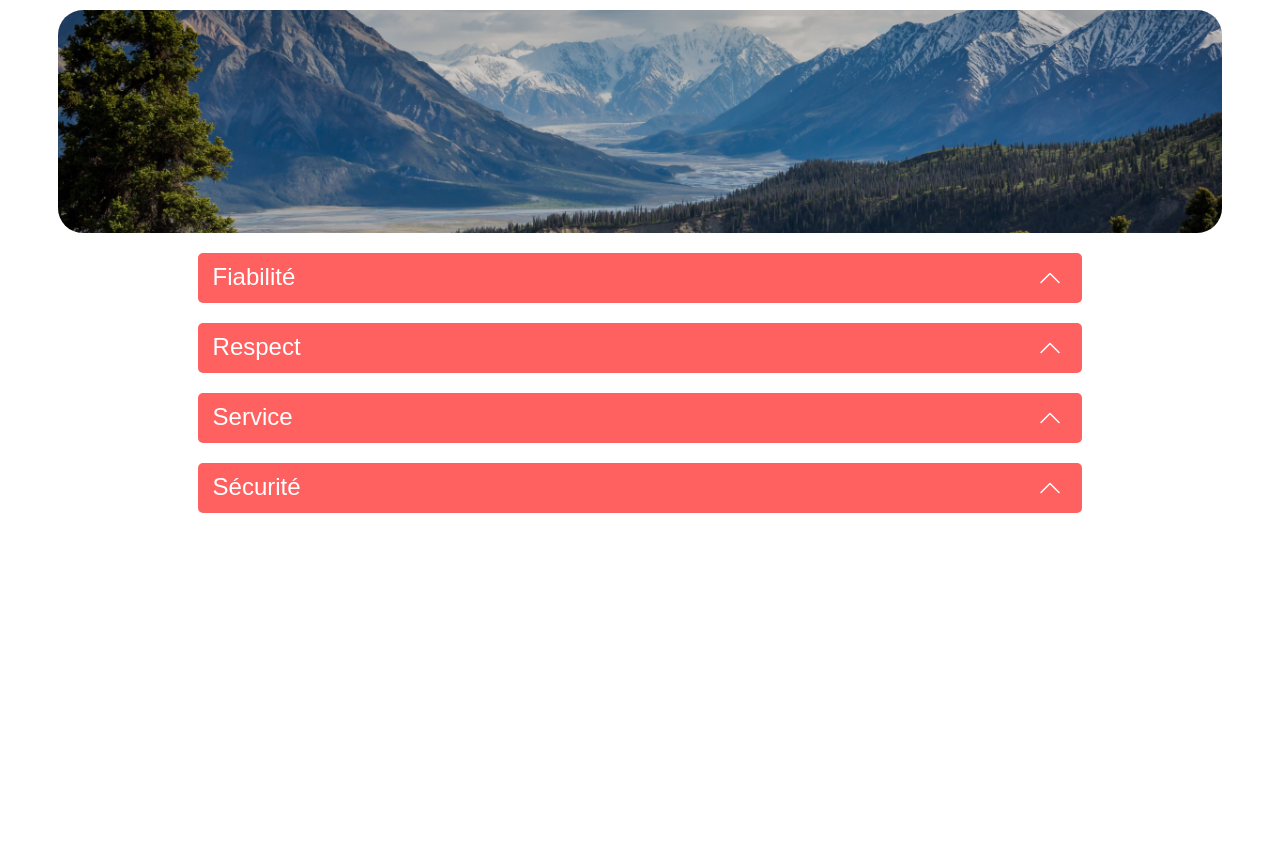
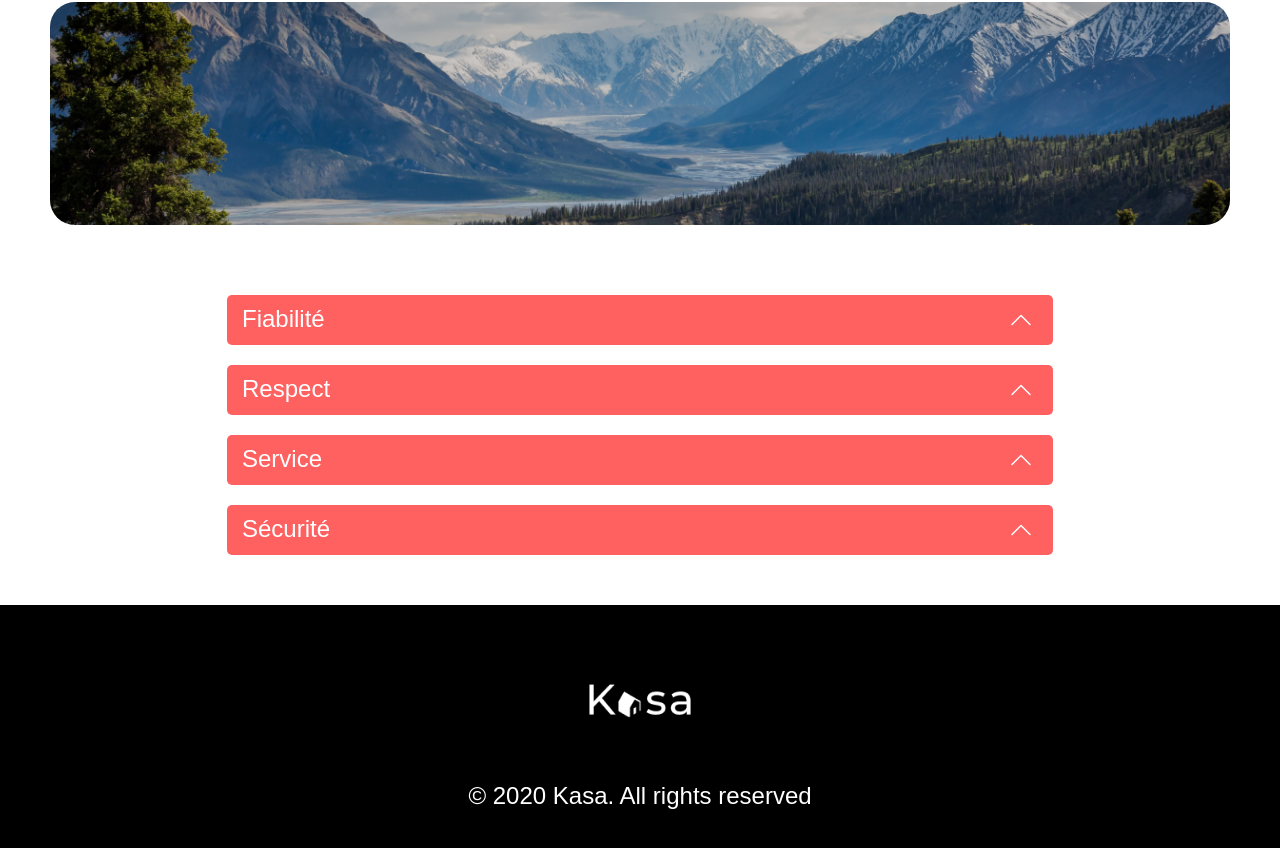
Before and after one commit to SC138/Kaza, a React (Vite) app: page /about in a window 1280 px wide. Shown: the part 166-1014 px from the top of the page. Before the commit the page ends 800 px from the top, so only its background shows below. Built offline with nearby package versions, Linux system fonts and the light colour scheme.

Commit message:
Fix footer, page 404 and CSS

```diff
--- a/src/App.jsx
+++ b/src/App.jsx
@@ -3,8 +3,9 @@ import "./global.css";
 import { Home } from "./Pages/Home/Home.jsx";
 // import { Header } from "./Pages/Home/Header/Header.jsx";
 import { About } from "./Pages/About/About.jsx";
+import { Error404 } from "./Pages/Error404/Error404.jsx";
 // import { ApartmentRental } from "./Pages/ApartmentRental";
-// import { Error404 } from "./Pages/Error404";
+
 
 function App() {
   return (
@@ -13,6 +14,7 @@ function App() {
         <Routes>
           <Route path="/" element={<Home />} />
           <Route path="/about" element={<About />} />
+          <Route path="*" element={<Error404 />} />
         </Routes>
       </Router>
     </>
--- a/src/Pages/About/About.jsx
+++ b/src/Pages/About/About.jsx
@@ -2,6 +2,8 @@ import { Banner } from "../../components/Banner/Banner.jsx";
 import { Header } from "../../components/Header/Header.jsx";
 import banner from "../../assets/images/Image-source-2.png";
 import { Collapse } from "../../components/Collapse/Collapse.jsx";
+import { Footer } from "../../components/Footer/Footer.jsx";
+import s from "./style.module.css";
 
 export function About() {
   let aboutData = [
@@ -34,11 +36,14 @@ export function About() {
     <>
       <Header />
       <Banner image={banner} />
-      {aboutData.map((data) => (
-        <Collapse key={data.id} title={data.title}>
-          {data.content}
-        </Collapse>
-      ))}
+      <main className={s.containerCollaspe}>
+        {aboutData.map((data) => (
+          <Collapse key={data.id} title={data.title}>
+            {data.content}
+          </Collapse>
+        ))}
+      </main>
+      <Footer />
     </>
   );
 }
--- /dev/null
+++ b/src/Pages/About/style.module.css
@@ -0,0 +1,4 @@
+.containerCollaspe{
+    margin-top: 50px;
+    margin-bottom: 50px;
+}
--- a/src/Pages/Error404/Error404.jsx
+++ b/src/Pages/Error404/Error404.jsx
@@ -0,0 +1,24 @@
+/* eslint-disable react/no-unescaped-entities */
+import { Footer } from "../../components/Footer/Footer";
+import { Header } from "../../components/Header/Header";
+import s from "./style.module.css";
+
+export function Error404() {
+  return (
+    <>
+      <Header />
+      <main className={s.containerError}>
+        <div className={s.error404}>
+          <h1 className={s.errorTitle}>404</h1>
+          <p className={s.errorPara}>
+            Oups! La page que vous demandez n'existe pas.
+          </p>
+          <a className={s.errorLink} href="/">
+            Retourner sur la page d'accueil
+          </a>
+        </div>
+      </main>
+      <Footer />
+    </>
+  );
+}
--- a/src/Pages/Error404/style.module.css
+++ b/src/Pages/Error404/style.module.css
@@ -0,0 +1,31 @@
+.containerError{
+    margin: 0;
+}
+
+.error404{
+    text-align: center;
+    margin-top: 0;
+}
+
+.errorTitle{
+    font-size: 288px;
+    font-weight: 700;
+    color: #FF6060;
+    margin: 0;
+    margin-bottom: 100px;
+    font-family: "Montserrat", sans-serif;
+}
+
+.errorPara{
+    font-size: 36px;
+    font-weight: 500;
+    color: #FF6060;
+    margin: 0;
+    margin-bottom: 120px;
+}
+
+.errorLink{
+    color: #FF6060;
+    font-size: 24px;
+    font-weight: 500;
+}
--- a/src/Pages/Home/Home.jsx
+++ b/src/Pages/Home/Home.jsx
@@ -4,6 +4,7 @@ import banner from "../../assets/images/Image-source-1.png";
 import { PreviewRental } from "../../components/PreviewRental/PreviewRental";
 import data from "../../data/logements.json";
 import { Banner } from "../../components/Banner/Banner";
+import { Footer } from "../../components/Footer/Footer";
 
 export function Home() {
   const dataRental = data.filter((rental) => rental);
@@ -25,6 +26,7 @@ export function Home() {
           })}
         </div>
       </main>
+      <Footer />
     </>
   );
 }
--- a/src/components/Collapse/style.module.css
+++ b/src/components/Collapse/style.module.css
@@ -7,6 +7,8 @@
     margin: auto;
     cursor: pointer;
 }
+
+
 
 .up{
     width: 24px;
--- /dev/null
+++ b/src/components/Footer/Footer.jsx
@@ -0,0 +1,13 @@
+import s from "./style.module.css";
+import logo from "../../assets/images/LOGO-WHITE.png";
+
+export function Footer() {
+  return (
+    <footer className={s.footer}>
+      <div className={s.footerContent}>
+        <img className={s.logo} src={logo} alt="Logo Kaza" />
+        <p>© 2020 Kasa. All rights reserved</p>
+      </div>
+    </footer>
+  );
+}
--- /dev/null
+++ b/src/components/Footer/style.module.css
@@ -0,0 +1,28 @@
+.footer{
+    width: 100%;
+    height: 209px;
+    background-color: black;
+    padding: 20px 0;
+    text-align: center;
+    /* position: fixed; */
+    bottom: 0;
+}
+
+.footerContent{
+    display: flex;
+    flex-direction: column;
+    align-items: center;
+    justify-content: center;
+    height: 100%;
+}
+
+.footerContent img{
+    width: 8%;
+    margin-top: 60px;
+    margin-bottom: 40px;
+}
+.footerContent p{
+    color: white;
+    font-size: 24px;
+    font-weight: 500;
+}
--- a/src/global.css
+++ b/src/global.css
@@ -3,20 +3,27 @@
   src: url(./assets/font/Montserrat-VariableFont_wght.ttf);
 }
 
+* {
+  font-family: "Monserrat", sans-serif;
+}
+
 body {
   box-sizing: border-box;
   padding: 0;
+  margin: 0;
+
 }
 
-/* .body{
-  max-width: 1300px;
-  width: 100%;
+#root{
   display: flex;
-  justify-content: space-between;
-  align-items: center;
-  padding: 0 20px;
-} */
+  flex-direction: column;
+  min-height: 100vh;
+}
 
-* {
-  font-family: "Monserrat", sans-serif;
+main{
+  margin: auto 50px;
 }
+
+footer{
+  margin-top: auto;
+}
```
Also changed, not shown: src/Pages/About/style.mocule.css (deleted).
